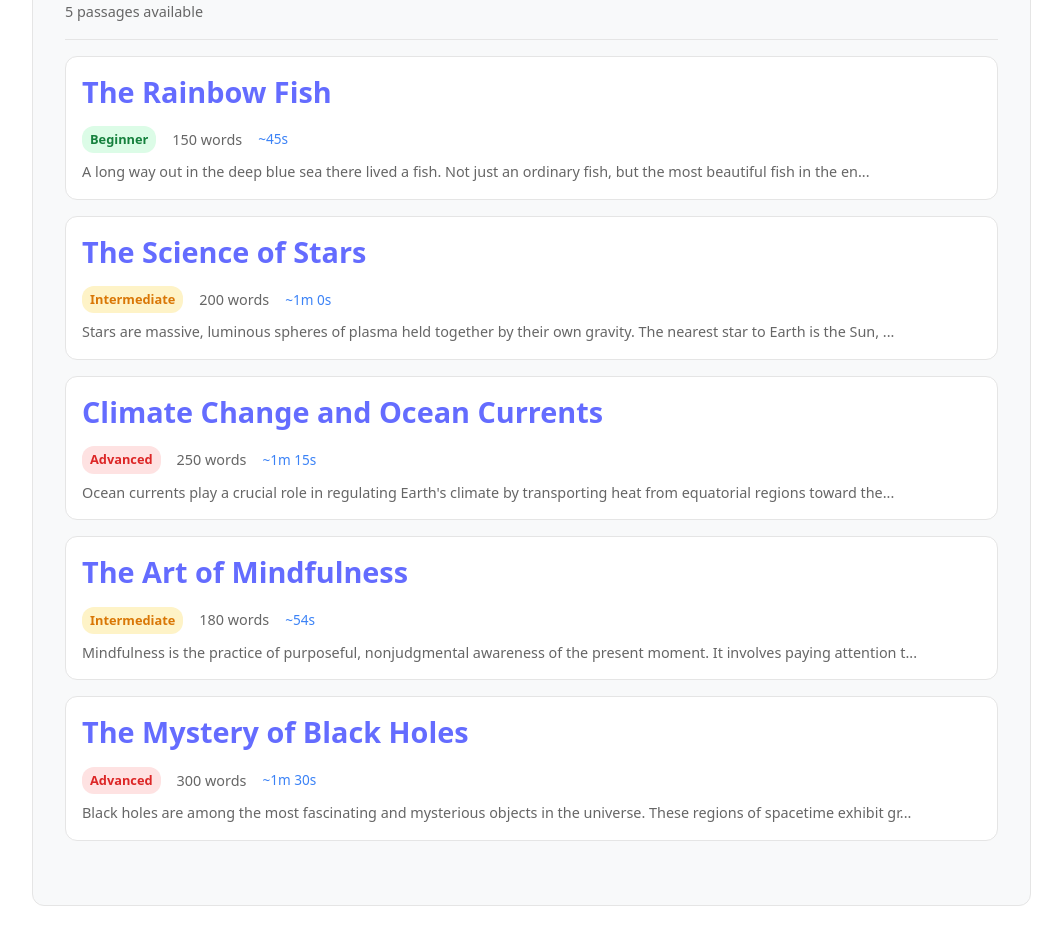
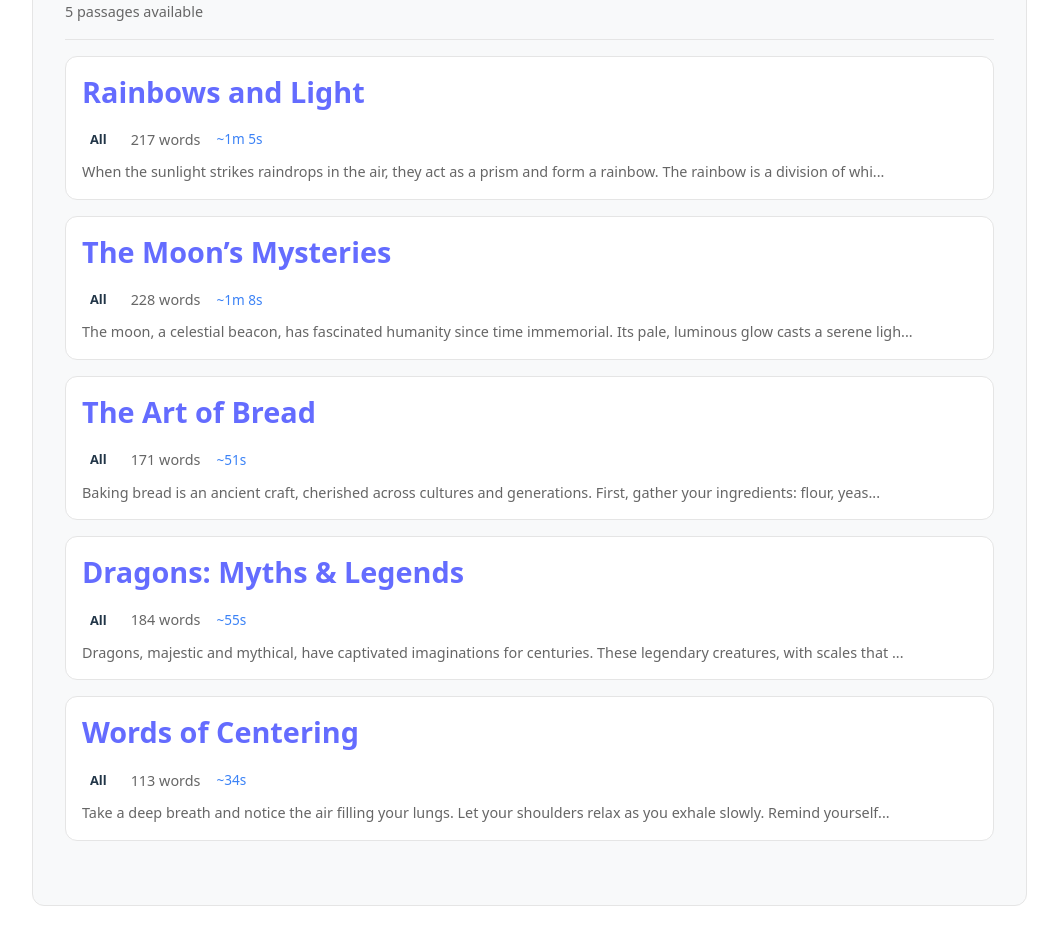
Before and after one commit to dnslp/reading-passage, a React (Vite) app: page / in a window 1280 px wide. Shown: the part 420-1358 px from the top of the page, without its empty margins (0-1062 px from the left). Built offline with nearby package versions, Linux system fonts and the light colour scheme.

Commit message:
Switch out passages.js data for intake, adjust layout

```diff
--- a/src/data/passages.js
+++ b/src/data/passages.js
@@ -1,50 +1,123 @@
-// Sample reading passages for the app
+// passages.js
+
+// Helper to compute word count from a text string
+function getWordCount(text) {
+  // Split on any whitespace and filter out empty strings
+  return text
+    .trim()
+    .split(/\s+/)
+    .filter(Boolean)
+    .length;
+}
+
+// Your five phonetically balanced passages
 export const passages = [
   {
-    id: 1,
-    title: "The Rainbow Fish",
-    difficulty: "beginner",
-    wordCount: 150,
-    text: "A long way out in the deep blue sea there lived a fish. Not just an ordinary fish, but the most beautiful fish in the entire ocean. His scales were every shade of blue and green and purple, with sparkling silver scales among them. The other fish were amazed at his beauty. They called him Rainbow Fish. 'Come on, Rainbow Fish,' they would call. 'Come and play with us!' But the Rainbow Fish would just glide past, proud and silent, letting his scales shimmer. He was too proud to answer. One day, a little blue fish followed behind him. 'Rainbow Fish,' he called, 'wait for me! Please give me one of your shiny scales. They are so wonderful, and you have so many.' 'Who do you think you are?' cried the Rainbow Fish. 'Get away from me!' Shocked, the little blue fish swam away."
+    id: "rainbows-and-light",
+    title: "Rainbows and Light",
+    text: `When the sunlight strikes raindrops in the air, they act as a prism and form a rainbow. The rainbow is a division of white light into many beautiful colors. These take the shape of a long round arch, with its path high above, and its two ends apparently beyond the horizon.
+
+There is, according to legend, a boiling pot of gold at one end. People look, but no one ever finds it. When a man looks for something beyond his reach, his friends say he is looking for the pot of gold at the end of the rainbow. Throughout the centuries people have explained the rainbow in various ways. Some have accepted it as a miracle without physical explanation. To the Hebrews it was a token that there would be no more universal floods.
+
+The Greeks used to imagine that it was a sign from the gods to foretell war or heavy rain. The Norsemen considered the rainbow as a bridge over which the gods passed from earth to their home in the sky. Others have tried to explain the phenomenon physically. Aristotle thought that the rainbow was caused by reflection of the sun's rays by the rain. Since then physicists have found that it is not reflection, but refraction by the raindrops which causes the rainbows.`,
+    skillFocus: "Clarity",
+    tags: ["intake", "phonetically-balanced", "f0"],
+    difficulty: "all",
+    wordCount: getWordCount(`When the sunlight strikes raindrops in the air, they act as a prism and form a rainbow. The rainbow is a division of white light into many beautiful colors. These take the shape of a long round arch, with its path high above, and its two ends apparently beyond the horizon.
+
+There is, according to legend, a boiling pot of gold at one end. People look, but no one ever finds it. When a man looks for something beyond his reach, his friends say he is looking for the pot of gold at the end of the rainbow. Throughout the centuries people have explained the rainbow in various ways. Some have accepted it as a miracle without physical explanation. To the Hebrews it was a token that there would be no more universal floods.
+
+The Greeks used to imagine that it was a sign from the gods to foretell war or heavy rain. The Norsemen considered the rainbow as a bridge over which the gods passed from earth to their home in the sky. Others have tried to explain the phenomenon physically. Aristotle thought that the rainbow was caused by reflection of the sun's rays by the rain. Since then physicists have found that it is not reflection, but refraction by the raindrops which causes the rainbows.`)
   },
   {
-    id: 2,
-    title: "The Science of Stars",
-    difficulty: "intermediate",
-    wordCount: 200,
-    text: "Stars are massive, luminous spheres of plasma held together by their own gravity. The nearest star to Earth is the Sun, which is the source of most of the energy on the planet. Other stars are visible from Earth during the night, appearing as a multitude of fixed luminous points in the sky due to their immense distance from Earth. Historically, the most prominent stars were grouped into constellations and asterisms, and the brightest stars gained proper names. Astronomers have assembled star catalogues that identify the known stars and provide standardized stellar designations. The observable universe contains an estimated 10^24 stars, but most are invisible to the naked eye from Earth, including all individual stars outside our galaxy, the Milky Way. A star's life begins with the gravitational collapse of a gaseous nebula of material composed primarily of hydrogen, along with helium and trace amounts of heavier elements."
+    id: "moons-mysteries",
+    title: "The Moon’s Mysteries",
+    text: `The moon, a celestial beacon, has fascinated humanity since time immemorial. Its pale, luminous glow casts a serene light across the night sky, influencing tides and inspiring countless myths and legends. As it orbits the Earth, the moon goes through phases, from the slender crescent to the full, round brilliance that illuminates the darkness.
+
+In ancient times, civilizations built their calendars around the lunar cycle, tracking the passage of months by observing its changes. Astronomers and poets alike have gazed at the moon, finding inspiration in its ever-changing face. The surface of the moon, marked by craters and ancient volcanic plains, tells the story of its turbulent past.
+
+During a total lunar eclipse, the moon takes on a reddish hue, earning the nickname "blood moon." This phenomenon occurs when the Earth comes between the sun and the moon, casting a shadow that transforms its usual silvery appearance. The moon landings of the 20th century brought this distant world closer, as astronauts set foot on its barren landscape and brought back samples for study.
+
+Legends speak of moon goddesses and mythical creatures that inhabit this glowing orb. The moon continues to be a source of wonder, its silent presence a reminder of the vastness and mystery of the universe. Whether observed through a telescope or admired with the naked eye, the moon remains a symbol of beauty and enigma.`,
+    skillFocus: "Storytelling",
+    tags: ["intake", "phonetically-balanced", "f0"],
+    difficulty: "all",
+    wordCount: getWordCount(`The moon, a celestial beacon, has fascinated humanity since time immemorial. Its pale, luminous glow casts a serene light across the night sky, influencing tides and inspiring countless myths and legends. As it orbits the Earth, the moon goes through phases, from the slender crescent to the full, round brilliance that illuminates the darkness.
+
+In ancient times, civilizations built their calendars around the lunar cycle, tracking the passage of months by observing its changes. Astronomers and poets alike have gazed at the moon, finding inspiration in its ever-changing face. The surface of the moon, marked by craters and ancient volcanic plains, tells the story of its turbulent past.
+
+During a total lunar eclipse, the moon takes on a reddish hue, earning the nickname "blood moon." This phenomenon occurs when the Earth comes between the sun and the moon, casting a shadow that transforms its usual silvery appearance. The moon landings of the 20th century brought this distant world closer, as astronauts set foot on its barren landscape and brought back samples for study.
+
+Legends speak of moon goddesses and mythical creatures that inhabit this glowing orb. The moon continues to be a source of wonder, its silent presence a reminder of the vastness and mystery of the universe. Whether observed through a telescope or admired with the naked eye, the moon remains a symbol of beauty and enigma.`)
   },
   {
-    id: 3,
-    title: "Climate Change and Ocean Currents",
-    difficulty: "advanced",
-    wordCount: 250,
-    text: "Ocean currents play a crucial role in regulating Earth's climate by transporting heat from equatorial regions toward the poles. The thermohaline circulation, often called the global conveyor belt, is driven by differences in water density caused by variations in temperature and salinity. Warm, less dense water rises to the surface and flows poleward, while cold, dense water sinks and flows toward the equator at depth. This circulation pattern helps moderate global temperatures and influences weather patterns worldwide. However, climate change is disrupting these critical ocean currents in unprecedented ways. As global temperatures rise, polar ice caps melt, introducing large volumes of fresh water into the ocean. This influx of fresh water reduces the salinity and density of seawater, potentially slowing or even stopping the sinking of cold water that drives the thermohaline circulation. Scientists have observed a significant slowdown in the Atlantic Meridional Overturning Circulation, which could have far-reaching consequences for global climate patterns, including more extreme weather events and shifts in precipitation patterns."
+    id: "art-of-bread",
+    title: "The Art of Bread",
+    text: `Baking bread is an ancient craft, cherished across cultures and generations. First, gather your ingredients: flour, yeast, salt, and water. Mix them gently until a soft dough forms. Knead it thoroughly, pressing and folding, feeling it transform beneath your hands. As it rises, it doubles in size, the yeast working its magic, creating pockets of air that will give the bread its soft, airy texture.
+
+Shape the dough into a loaf, then let it rise again, covering it with a damp cloth. Preheat your oven, a necessary step to transform the dough into golden perfection. The scent of baking bread fills the kitchen, a comforting aroma that promises warmth and nourishment. When the crust is golden and firm, remove the loaf and let it cool, resisting the temptation to slice it too soon.
+
+The first bite of fresh, homemade bread is a delight, the crust crisp and the interior soft and warm. Each slice carries the essence of the baker's skill and patience, a testament to the timeless art of bread-making.`,
+    skillFocus: "Warmth",
+    tags: ["intake", "phonetically-balanced", "f0"],
+    difficulty: "all",
+    wordCount: getWordCount(`Baking bread is an ancient craft, cherished across cultures and generations. First, gather your ingredients: flour, yeast, salt, and water. Mix them gently until a soft dough forms. Knead it thoroughly, pressing and folding, feeling it transform beneath your hands. As it rises, it doubles in size, the yeast working its magic, creating pockets of air that will give the bread its soft, airy texture.
+
+Shape the dough into a loaf, then let it rise again, covering it with a damp cloth. Preheat your oven, a necessary step to transform the dough into golden perfection. The scent of baking bread fills the kitchen, a comforting aroma that promises warmth and nourishment. When the crust is golden and firm, remove the loaf and let it cool, resisting the temptation to slice it too soon.
+
+The first bite of fresh, homemade bread is a delight, the crust crisp and the interior soft and warm. Each slice carries the essence of the baker's skill and patience, a testament to the timeless art of bread-making.`)
   },
   {
-    id: 4,
-    title: "The Art of Mindfulness",
-    difficulty: "intermediate",
-    wordCount: 180,
-    text: "Mindfulness is the practice of purposeful, nonjudgmental awareness of the present moment. It involves paying attention to thoughts, feelings, bodily sensations, and surrounding environment with openness and acceptance. This ancient practice, rooted in Buddhist meditation traditions, has gained widespread recognition in Western psychology and medicine for its mental health benefits. Regular mindfulness practice can reduce stress, anxiety, and depression while improving focus, emotional regulation, and overall well-being. The core principle of mindfulness is observing experiences without immediately reacting or trying to change them. When practicing mindfulness, individuals learn to notice when their mind wanders and gently redirect attention back to the present moment. This can be done through various techniques such as breathing exercises, body scans, or mindful walking. Research has shown that consistent mindfulness practice can actually change brain structure, increasing gray matter in areas associated with learning, memory, and emotional regulation while reducing activity in the amygdala, the brain's fear center."
+    id: "dragons-myths-legends",
+    title: "Dragons: Myths & Legends",
+    text: `Dragons, majestic and mythical, have captivated imaginations for centuries. These legendary creatures, with scales that shimmer in the sunlight, wings that span the sky, and fiery breath, are both feared and revered. In tales of old, dragons guarded vast treasures, their lairs hidden in mountains or deep within enchanted forests.
+
+Heroes and knights sought to challenge these beasts, embarking on quests filled with peril. The roar of a dragon could beHeard for miles, a sound that struck fear into the hearts of villagers. Yet, not all dragons were foes; some were wise and noble, bestowing knowledge and gifts upon those deemed worthy.
+
+Their eyes, often described as piercing and intelligent, seemed to hold the secrets of the ages. The bond between dragon and rider, in some stories, was one of deep trust and mutual respect. These partnerships, though rare, led to epic adventures and the forging of unbreakable alliances.
+
+In modern fantasy, dragons continue to soar across the pages of books and screens of movies, their legacy enduring. They symbolize power, wisdom, and mystery, a testament to the enduring allure of these magnificent creatures.`,
+    skillFocus: "Authority",
+    tags: ["intake", "phonetically-balanced", "f0"],
+    difficulty: "all",
+    wordCount: getWordCount(`Dragons, majestic and mythical, have captivated imaginations for centuries. These legendary creatures, with scales that shimmer in the sunlight, wings that span the sky, and fiery breath, are both feared and revered. In tales of old, dragons guarded vast treasures, their lairs hidden in mountains or deep within enchanted forests.
+
+Heroes and knights sought to challenge these beasts, embarking on quests filled with peril. The roar of a dragon could beHeard for miles, a sound that struck fear into the hearts of villagers. Yet, not all dragons were foes; some were wise and noble, bestowing knowledge and gifts upon those deemed worthy.
+
+Their eyes, often described as piercing and intelligent, seemed to hold the secrets of the ages. The bond between dragon and rider, in some stories, was one of deep trust and mutual respect. These partnerships, though rare, led to epic adventures and the forging of unbreakable alliances.
+
+In modern fantasy, dragons continue to soar across the pages of books and screens of movies, their legacy enduring. They symbolize power, wisdom, and mystery, a testament to the enduring allure of these magnificent creatures.`)
   },
   {
-    id: 5,
-    title: "The Mystery of Black Holes",
-    difficulty: "advanced",
-    wordCount: 300,
-    text: "Black holes are among the most fascinating and mysterious objects in the universe. These regions of spacetime exhibit gravitational effects so strong that nothing, not even light, can escape once it crosses the event horizon - the point of no return surrounding a black hole. The concept was first theorized in the 18th century, but it wasn't until Einstein's theory of general relativity that scientists began to understand how such objects could exist. Black holes form when massive stars, typically those with more than 20 times the mass of our Sun, reach the end of their lives and collapse under their own gravity. The core collapses into a singularity - a point of theoretically infinite density where the laws of physics as we know them break down. Surrounding this singularity is the event horizon, whose size depends on the black hole's mass. Supermassive black holes, containing millions or billions of times the mass of the Sun, are thought to exist at the centers of most galaxies, including our own Milky Way. These cosmic giants play a crucial role in galaxy formation and evolution. Despite their name, black holes aren't completely black. Stephen Hawking showed that they emit radiation due to quantum effects near the event horizon, causing them to slowly evaporate over time. This Hawking radiation is incredibly faint for stellar-mass black holes but becomes more significant for smaller ones."
+    id: "words-of-centering",
+    title: "Words of Centering",
+    text: `Take a deep breath and notice the air filling your lungs. Let your shoulders relax as you exhale slowly. Remind yourself: I am safe, I am present, and I am enough. My thoughts are gentle, and my mind is calm.
+
+I choose to treat myself with kindness and patience. When challenges appear, I meet them with steady courage. Each moment offers a fresh start—a chance to learn, to grow, and to let go of worry.
+
+I notice the sounds around me and feel my feet on the ground. I am grounded, focused, and ready for what comes next. With every breath, I return to this moment, reminding myself that peace begins within me.`,
+    skillFocus: "Centering",
+    tags: ["intake", "phonetically-balanced", "f0", "self-talk", "mindfulness"],
+    difficulty: "all",
+    wordCount: getWordCount(`Take a deep breath and notice the air filling your lungs. Let your shoulders relax as you exhale slowly. Remind yourself: I am safe, I am present, and I am enough. My thoughts are gentle, and my mind is calm.
+
+I choose to treat myself with kindness and patience. When challenges appear, I meet them with steady courage. Each moment offers a fresh start—a chance to learn, to grow, and to let go of worry.
+
+I notice the sounds around me and feel my feet on the ground. I am grounded, focused, and ready for what comes next. With every breath, I return to this moment, reminding myself that peace begins within me.`)
   }
 ];
 
-export const getPassagesByDifficulty = (difficulty) => {
-  return passages.filter(passage => passage.difficulty === difficulty);
-};
+// Helper exports for filtering and lookup
+export function getPassagesByDifficulty(difficulty) {
+  return difficulty === 'all'
+    ? passages
+    : passages.filter(p => p.difficulty === difficulty);
+}
 
-export const getPassageById = (id) => {
-  return passages.find(passage => passage.id === id);
-};
+export function getPassageById(id) {
+  return passages.find(p => p.id === id);
+}
 
-export const getTotalWordCount = (passageList) => {
-  return passageList.reduce((total, passage) => total + passage.wordCount, 0);
-};
+export function getTotalWordCount(list) {
+  return list.reduce((sum, p) => sum + p.wordCount, 0);
+}
```
Also changed, not shown: src/components/ReadingInterface.jsx (+4 -4 lines).
